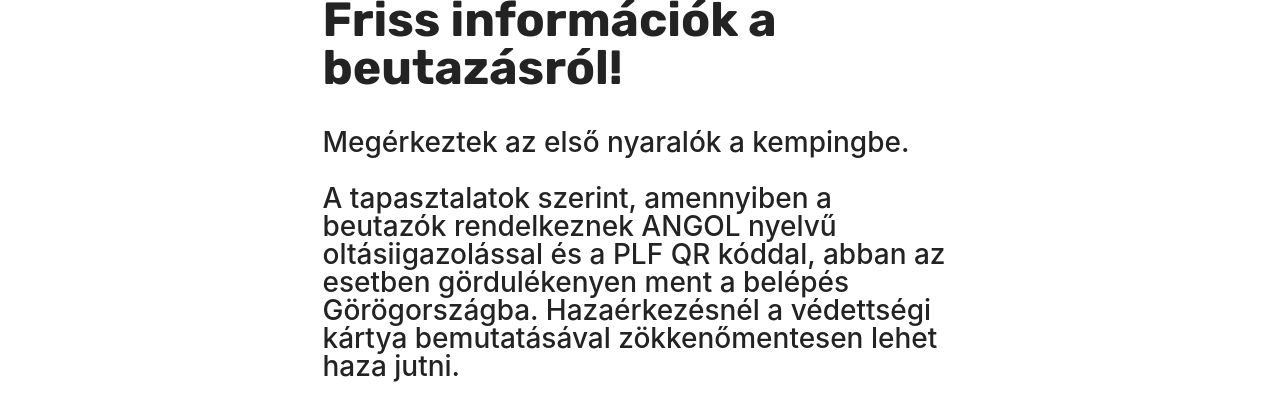
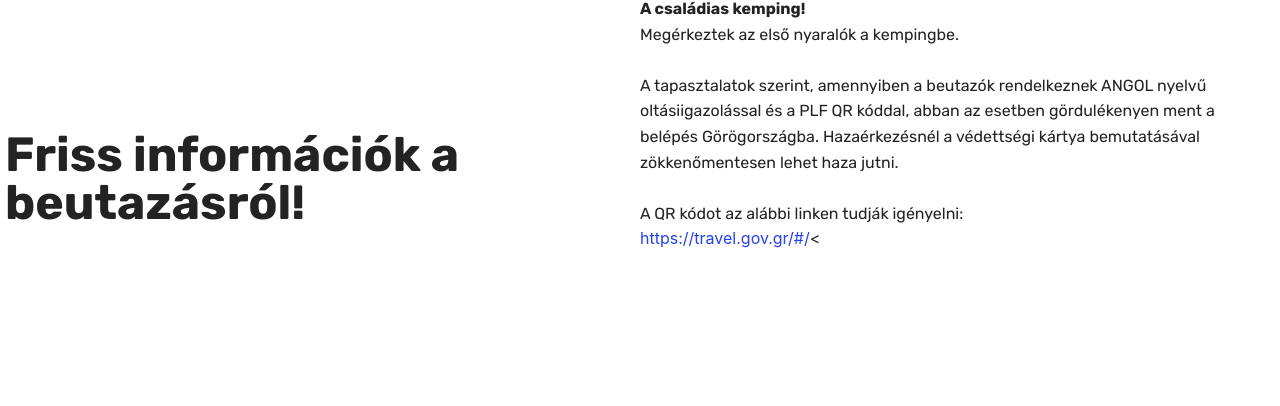
Before and after one commit to marklaszlo9/korinos_new, a Jekyll site: the page built from index.html, in a window 1280 px wide and 900 px high, scrolled down 643 px, cut to the strip 261-667 px from the top of the window. Built offline with Jekyll 4.4.1, drawn with Linux system fonts in a browser that asks for light colours; some web fonts are replaced.

Commit message:
Update home.html

```diff
--- a/_layouts/home.html
+++ b/_layouts/home.html
@@ -97,14 +97,16 @@
 <div class="container">
     <div class="row justify-content-center content-row">
         <div class="media-container-column title col-12 col-lg-7 col-md-6">
-            <h2 class="align-left mbr-bold mbr-fonts-style display-2">
+            <h3 class="align-left mbr-bold mbr-fonts-style display-2">
                 Friss információk a beutazásról!
-            </h2>
-            <h3>
-              <br>Megérkeztek az első nyaralók a kempingbe.<br>
-              <br>A tapasztalatok szerint, amennyiben a beutazók rendelkeznek ANGOL nyelvű oltásiigazolással és a PLF QR kóddal, abban az esetben gördulékenyen ment a belépés Görögországba. Hazaérkezésnél a védettségi kártya bemutatásával zökkenőmentesen lehet haza jutni.<br>
-              <br>A QR kódot az alábbi linken tudják igényelni: <p><a href="https://travel.gov.gr/#/">https://travel.gov.gr/#/</a></p><br>
             </h3>
+            <div class="media-content">
+                <div class="mbr-section-text">
+                    <p class="mbr-text mb-0 mbr-fonts-style display-7"><strong>A családias kemping!&nbsp;</strong><br>Megérkeztek az első nyaralók a kempingbe.<br>
+                    <br>A tapasztalatok szerint, amennyiben a beutazók rendelkeznek ANGOL nyelvű oltásiigazolással és a PLF QR kóddal, abban az esetben gördulékenyen ment a belépés Görögországba. Hazaérkezésnél a védettségi kártya bemutatásával zökkenőmentesen lehet haza jutni.<br>
+                    <br>A QR kódot az alábbi linken tudják igényelni: <p><a href="https://travel.gov.gr/#/">https://travel.gov.gr/#/</a><<br></p>
+                </div>
+            </div>
         </div>
     </div>
 </div>
```
